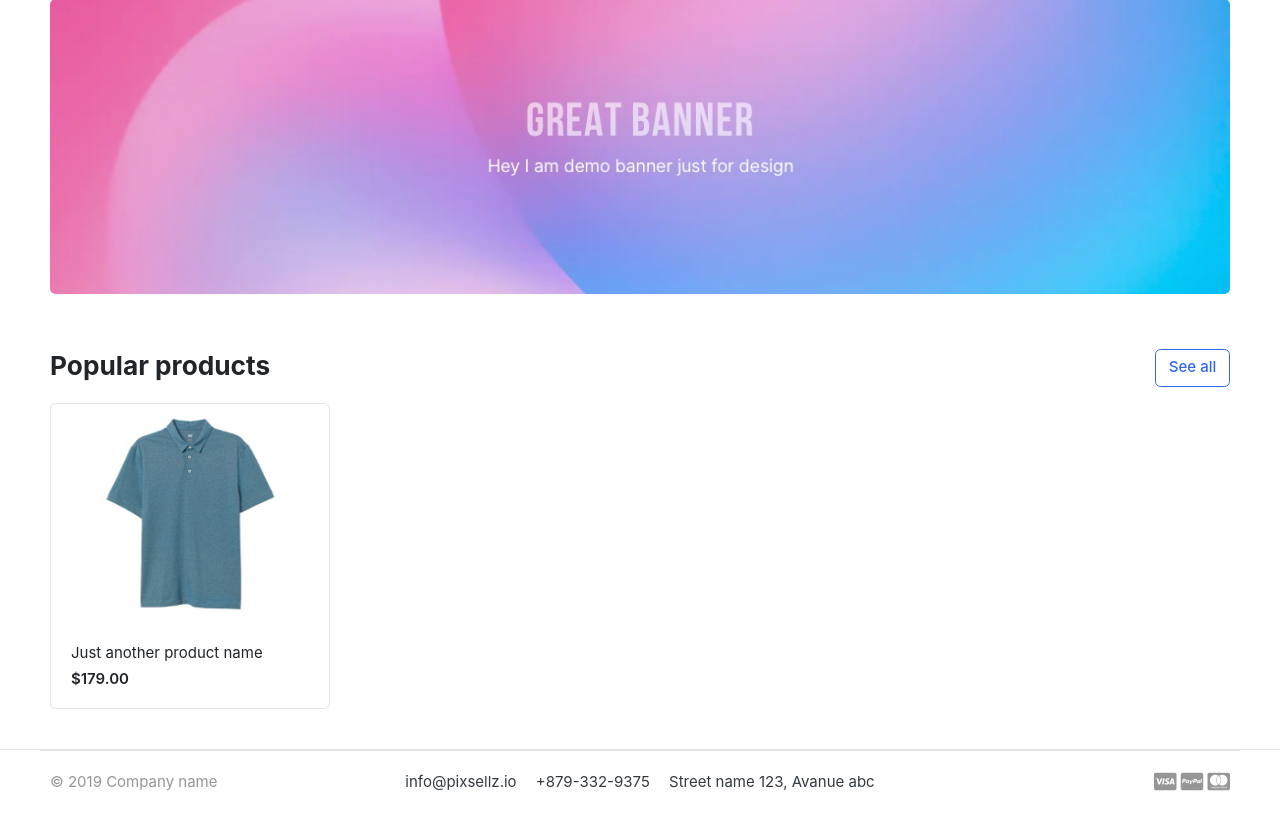
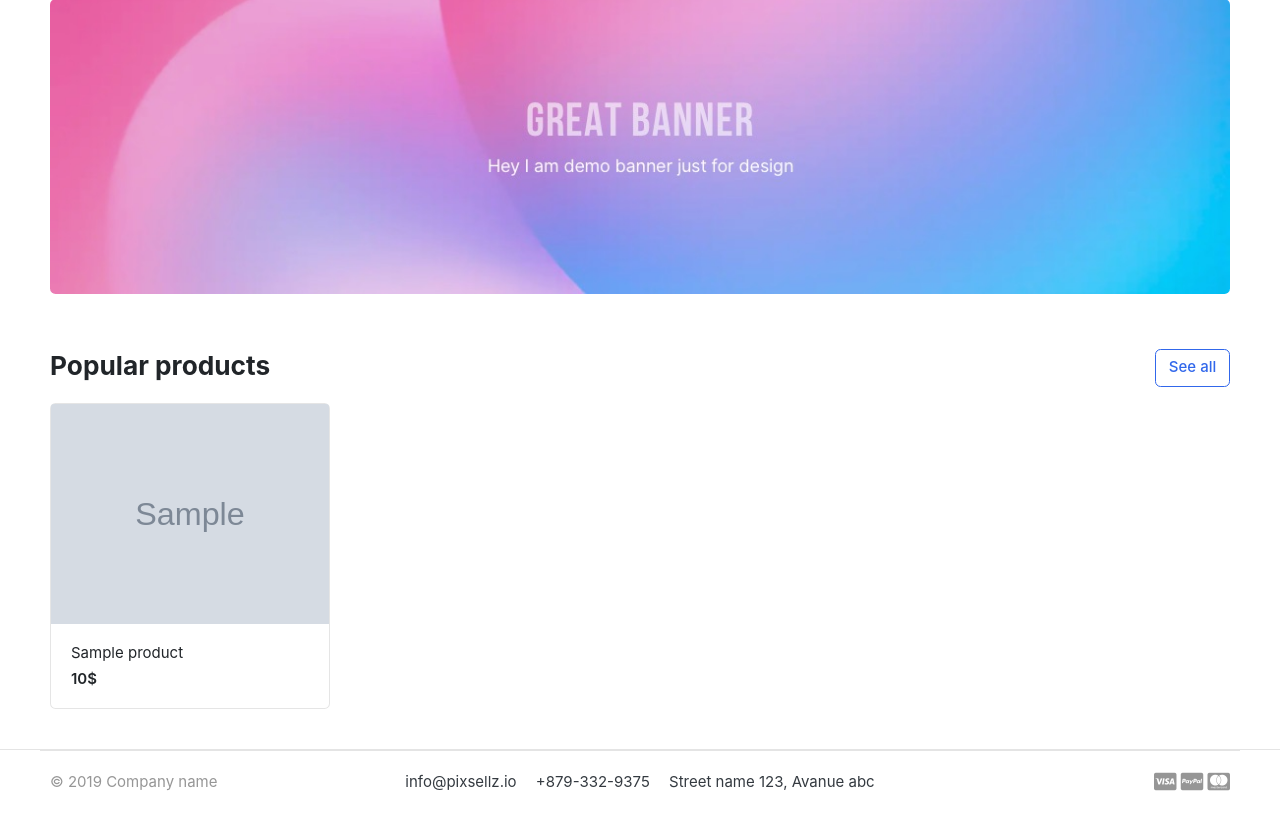
Before and after one commit to dhyey1015/dkart, a Django app: page / in a window 1280 px wide. Shown: the part 139-953 px from the top of the page. Run offline with Django 5.2, Linux system fonts and the light colour scheme; tables that the repository leaves empty hold one stand-in row (values such as "Sample post"); grey boxes marked "Sample" are stand-in pictures; some libraries are stand-ins or nearby versions; some web fonts are replaced.

Commit message:
added names,prices and image of product dynamically removed static product

```diff
--- a/dkart/templates/home.html
+++ b/dkart/templates/home.html
@@ -31,10 +31,10 @@
 	{%for product in products%}
 	<div class="col-md-3">
 		<div class="card card-product-grid">
-			<a href="./product-detail.html" class="img-wrap"> <img src="{% static 'images/items/1.jpg' %}"> </a>
+			<a href="./product-detail.html" class="img-wrap"> <img src="{{product.image.url}}"> </a>
 			<figcaption class="info-wrap">
-				<a href="./product-detail.html" class="title">Just another product name</a>
-				<div class="price mt-1">$179.00</div> <!-- price-wrap.// -->
+				<a href="./product-detail.html" class="title">{{product.product_name}}</a>
+				<div class="price mt-1">{{product.price}}$</div> <!-- price-wrap.// -->
 			</figcaption>
 		</div>
 	</div> <!-- col.// -->
```
